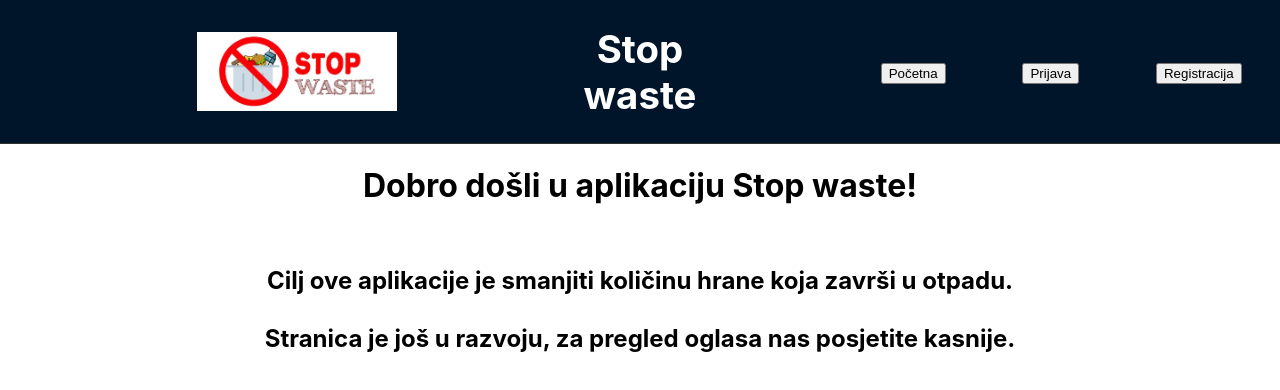
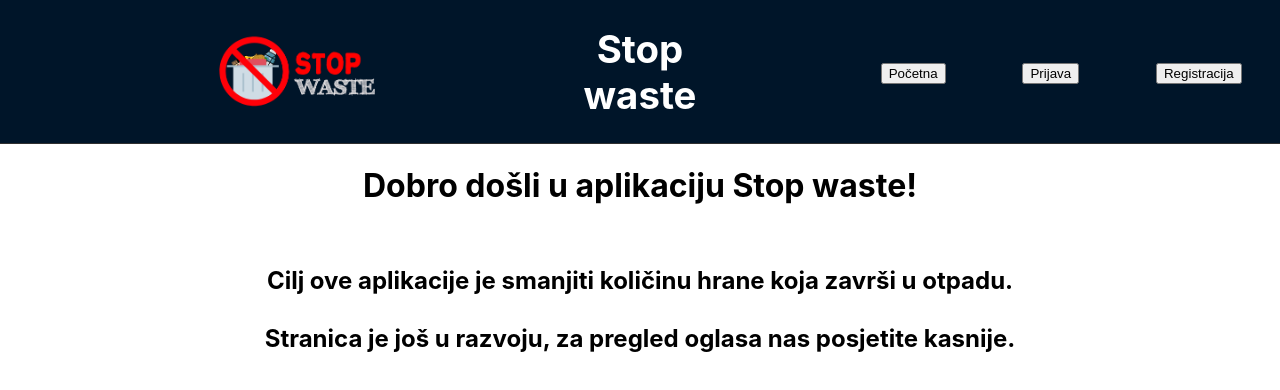
Before and after one commit to sugar-king/stop-waste, a React (Create React App) app in the folder src/main/js/: page / in a window 1280 px wide. Shown: the top 390 px of the page. Built offline with nearby package versions, Linux system fonts and the light colour scheme.

Commit message:
promijenjen logo

```diff
--- a/src/main/js/src/components/NavBar/NavBar.js
+++ b/src/main/js/src/components/NavBar/NavBar.js
@@ -11,7 +11,7 @@ function NavBar() {
         return <div className="nav">
 
             <a className="image" href="/">
-                <img alt="logo" src="/logo_stopwaste.jpg" className="navLogo" />
+                <img alt="logo" src="/logo_stopwaste_transparent.png" className="navLogo" />
             </a>
 
     <div className="title"><h1>Stop waste</h1></div>
@@ -37,7 +37,7 @@ function NavBar() {
       <div className="nav">
 
           <div className="image">
-              <img alt="logo" src="/logo_stopwaste.jpg" className="navLogo" />
+              <img alt="logo" src="/logo_stopwaste_transparent.png" className="navLogo" />
           </div>
 
           <div className="title"><h1>Stop waste</h1></div>
```
Also changed, not shown: src/main/js/public/logo_stopwaste_transparent.png (added), src/main/js/src/logo_stopwaste_transparent.png (added).
